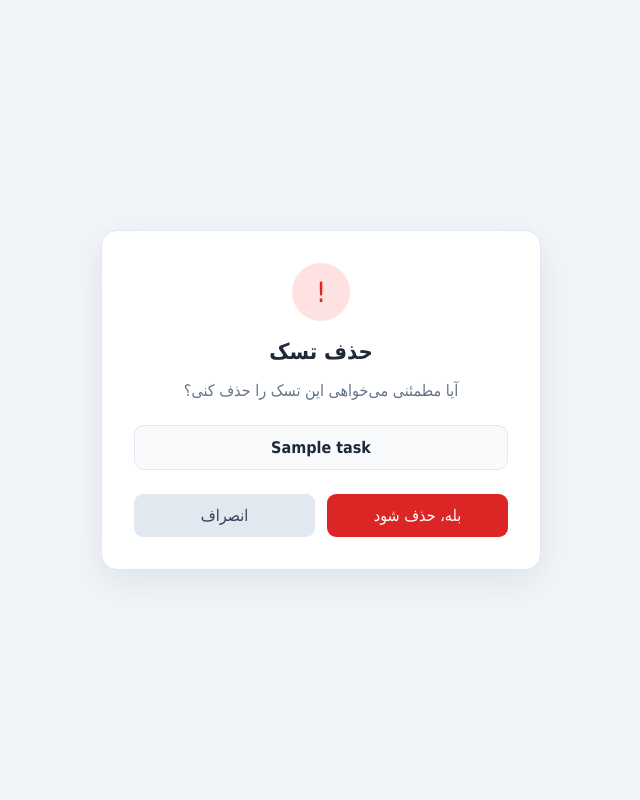
After one commit to Shahi-mir/Django-CBV-ToDoApp, a Django app: page /delete/1/ in a window 1280 px wide. The commit adds this page. Shown: the whole page, without its empty margins (319-959 px from the left). Run offline with Django 5.2, Linux system fonts and the light colour scheme; a user stored in the database is signed in; tables that the repository leaves empty hold one stand-in row (values such as "Sample post").

Commit message:
delete task

```diff
--- /dev/null
+++ b/core/ToDo/templates/todo/task_confirm_delete.html
@@ -0,0 +1,126 @@
+<!DOCTYPE html>
+<html lang="fa" dir="rtl">
+<head>
+  <meta charset="UTF-8">
+  <meta name="viewport" content="width=device-width, initial-scale=1">
+  <title>حذف تسک</title>
+
+  <style>
+    * {
+      box-sizing: border-box;
+    }
+
+    body {
+      margin: 0;
+      min-height: 100vh;
+      display: grid;
+      place-items: center;
+      padding: 20px;
+      background: #f1f5f9;
+      color: #1e293b;
+      font-family: Tahoma, Arial, sans-serif;
+    }
+
+    .card {
+      width: 100%;
+      max-width: 440px;
+      padding: 32px;
+      background: #fff;
+      border: 1px solid #e2e8f0;
+      border-radius: 16px;
+      box-shadow: 0 12px 35px rgb(15 23 42 / 8%);
+      text-align: center;
+    }
+
+    .icon {
+      width: 58px;
+      height: 58px;
+      margin: 0 auto 18px;
+      display: grid;
+      place-items: center;
+      border-radius: 50%;
+      background: #fee2e2;
+      color: #dc2626;
+      font-size: 28px;
+    }
+
+    h1 {
+      margin: 0 0 12px;
+      font-size: 22px;
+    }
+
+    .message {
+      margin: 0 0 10px;
+      color: #64748b;
+      line-height: 1.9;
+    }
+
+    .task-name {
+      margin: 18px 0 24px;
+      padding: 12px;
+      overflow-wrap: anywhere;
+      background: #f8fafc;
+      border: 1px solid #e2e8f0;
+      border-radius: 10px;
+      font-weight: bold;
+    }
+
+    .actions {
+      display: flex;
+      gap: 12px;
+    }
+
+    .button {
+      flex: 1;
+      padding: 12px 16px;
+      border: 0;
+      border-radius: 9px;
+      font: inherit;
+      text-decoration: none;
+      cursor: pointer;
+    }
+
+    .delete-button {
+      background: #dc2626;
+      color: #fff;
+    }
+
+    .delete-button:hover {
+      background: #b91c1c;
+    }
+
+    .cancel-button {
+      background: #e2e8f0;
+      color: #334155;
+    }
+
+    .cancel-button:hover {
+      background: #cbd5e1;
+    }
+
+    @media (max-width: 380px) {
+      .actions {
+        flex-direction: column;
+      }
+    }
+  </style>
+</head>
+<body>
+  <main class="card">
+    <div class="icon" aria-hidden="true">!</div>
+
+    <h1>حذف تسک</h1>
+    <p class="message">آیا مطمئنی می‌خواهی این تسک را حذف کنی؟</p>
+
+    <div class="task-name">{{ task }}</div>
+
+    <form method="post">
+      {% csrf_token %}
+      <div class="actions">
+        <button class="button delete-button" type="submit">بله، حذف شود</button>
+        <a class="button cancel-button" href="{% url 'task_list' %}">انصراف</a>
+      </div>
+    </form>
+  </main>
+</body>
+</html>
--- a/core/ToDo/urls.py
+++ b/core/ToDo/urls.py
@@ -5,4 +5,5 @@ urlpatterns = [
     path('', views.TaskListView.as_view(), name='task_list'),
     path('create/', views.TaskCreateView.as_view(), name='task_create'),
     path('update/<int:task_id>/', views.TaskUpdateView.as_view(), name='task_update'),
+    path("delete/<int:pk>/",views.TaskDeleteView.as_view(), name="delete_task"),
 ]
--- a/core/ToDo/views.py
+++ b/core/ToDo/views.py
@@ -53,3 +53,15 @@ class TaskUpdateView(LoginRequiredMixin,View):
 
     def get_queryset(self):
         return self.model.objects.filter(user=self.request.user)
+
+
+class TaskDeleteView(DeleteView):
+    model = Task
+    context_object_name = "task"
+    success_url = reverse_lazy("task_list")
+
+    def get(self, request, *args, **kwargs):
+        return self.post(request, *args, **kwargs)
+
+    def get_queryset(self):
+        return self.model.objects.filter(user=self.request.user)
```
Also changed, not shown: core/ToDo/templates/todo/task_list.html (+8 -2 lines).
